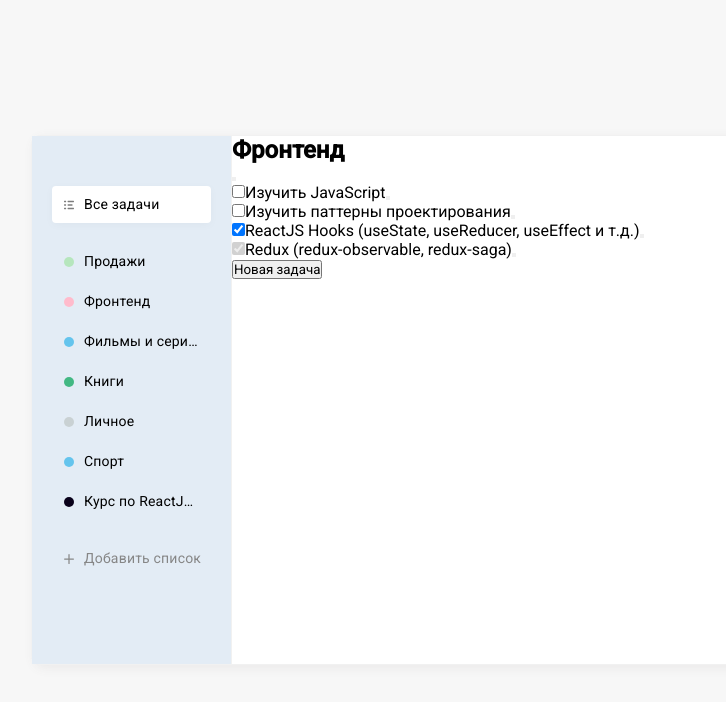
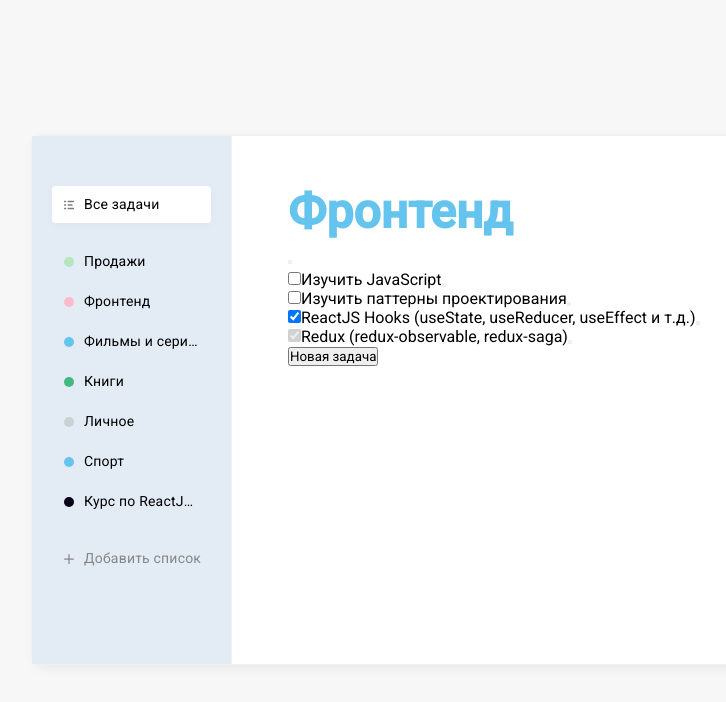
Before and after one commit to DVNst/react-todo, a React (Create React App) app: page / in a window 1280 px wide. Shown: the top 702 px of the page, without its empty margins (234-960 px from the left). Built offline with nearby package versions, Linux system fonts and the light colour scheme.

Commit message:
add tasks

```diff
--- a/public/index.html
+++ b/public/index.html
@@ -25,6 +25,7 @@
       Learn how to configure a non-root public URL by running `npm run build`.
     -->
     <link href="https://fonts.googleapis.com/css2?family=Roboto:wght@400;500&display=swap" rel="stylesheet">
+    <link href="https://fonts.googleapis.com/css2?family=Montserrat:wght@700&display=swap" rel="stylesheet">
     <title>React App</title>
   </head>
   <body>
--- a/src/App.js
+++ b/src/App.js
@@ -1,6 +1,7 @@
 import React, { useState } from 'react';
 import TasksList from './components/tasks-list/tasks-list';
 import TasksListAdd from './components/tasks-list-add/tasks-list-add';
+import Tasks from './components/tasks/tasks';
 
 import DB from './assets/db.json';
 
@@ -56,42 +57,7 @@ function App() {
         </div>
 
         <div className="todo__tasks tasks">
-          <div className="tasks__title">
-            <h2 className="tasks__name">Фронтенд</h2>
-            <button className="tasks__rename"><span className="visually-hidden">Редактировать</span></button>
-          </div>
-
-          <ul className="tasks__list">
-            <li className="tasks__item">
-              <label>
-                <input type="checkbox" />
-              Изучить JavaScript
-              <button className="tasks__btn-remove"><span className="visually-hidden">Удалить</span></button>
-              </label>
-            </li>
-            <li className="tasks__item">
-              <label>
-                <input type="checkbox" />
-              Изучить паттерны проектирования
-              <button className="tasks__btn-remove"><span className="visually-hidden">Удалить</span></button>
-              </label>
-            </li>
-            <li className="tasks__item">
-              <label>
-                <input type="checkbox" checked />
-              ReactJS Hooks (useState, useReducer, useEffect и т.д.)
-              <button className="tasks__btn-remove"><span className="visually-hidden">Удалить</span></button>
-              </label>
-            </li>
-            <li className="tasks__item">
-              <label>
-                <input type="checkbox" checked disabled />
-              Redux (redux-observable, redux-saga)
-              <button className="tasks__btn-remove"><span className="visually-hidden">Удалить</span></button>
-              </label>
-            </li>
-          </ul>
-          <button className="tasks__btn-add">Новая задача</button>
+          <Tasks />
         </div>
       </div>
     </>
--- /dev/null
+++ b/src/components/tasks/tasks.jsx
@@ -0,0 +1,48 @@
+import React from 'react';
+
+import './tasks.scss';
+
+const Tasks = () => {
+  return (
+    <>
+      <div className="tasks__title">
+        <h2 className="tasks__name">Фронтенд</h2>
+        <button className="tasks__rename"><span className="visually-hidden">Редактировать</span></button>
+      </div>
+
+      <ul className="tasks__list">
+        <li className="tasks__item">
+          <label>
+            <input type="checkbox" />
+              Изучить JavaScript
+              <button className="tasks__btn-remove"><span className="visually-hidden">Удалить</span></button>
+          </label>
+        </li>
+        <li className="tasks__item">
+          <label>
+            <input type="checkbox" />
+              Изучить паттерны проектирования
+              <button className="tasks__btn-remove"><span className="visually-hidden">Удалить</span></button>
+          </label>
+        </li>
+        <li className="tasks__item">
+          <label>
+            <input type="checkbox" checked />
+              ReactJS Hooks (useState, useReducer, useEffect и т.д.)
+              <button className="tasks__btn-remove"><span className="visually-hidden">Удалить</span></button>
+          </label>
+        </li>
+        <li className="tasks__item">
+          <label>
+            <input type="checkbox" checked disabled />
+              Redux (redux-observable, redux-saga)
+              <button className="tasks__btn-remove"><span className="visually-hidden">Удалить</span></button>
+          </label>
+        </li>
+      </ul>
+      <button className="tasks__btn-add">Новая задача</button>
+    </>
+  )
+};
+
+export default Tasks;
--- /dev/null
+++ b/src/components/tasks/tasks.scss
@@ -0,0 +1,15 @@
+.tasks {
+  padding: 56px;
+
+  &__title {
+    width: 100%;
+
+    font-family: "Montserrat", sans-serif;
+    font-style: normal;
+    font-weight: bold;
+    font-size: 32px;
+    line-height: 39px;
+
+    color: #64c4ed;
+  }
+}
```
